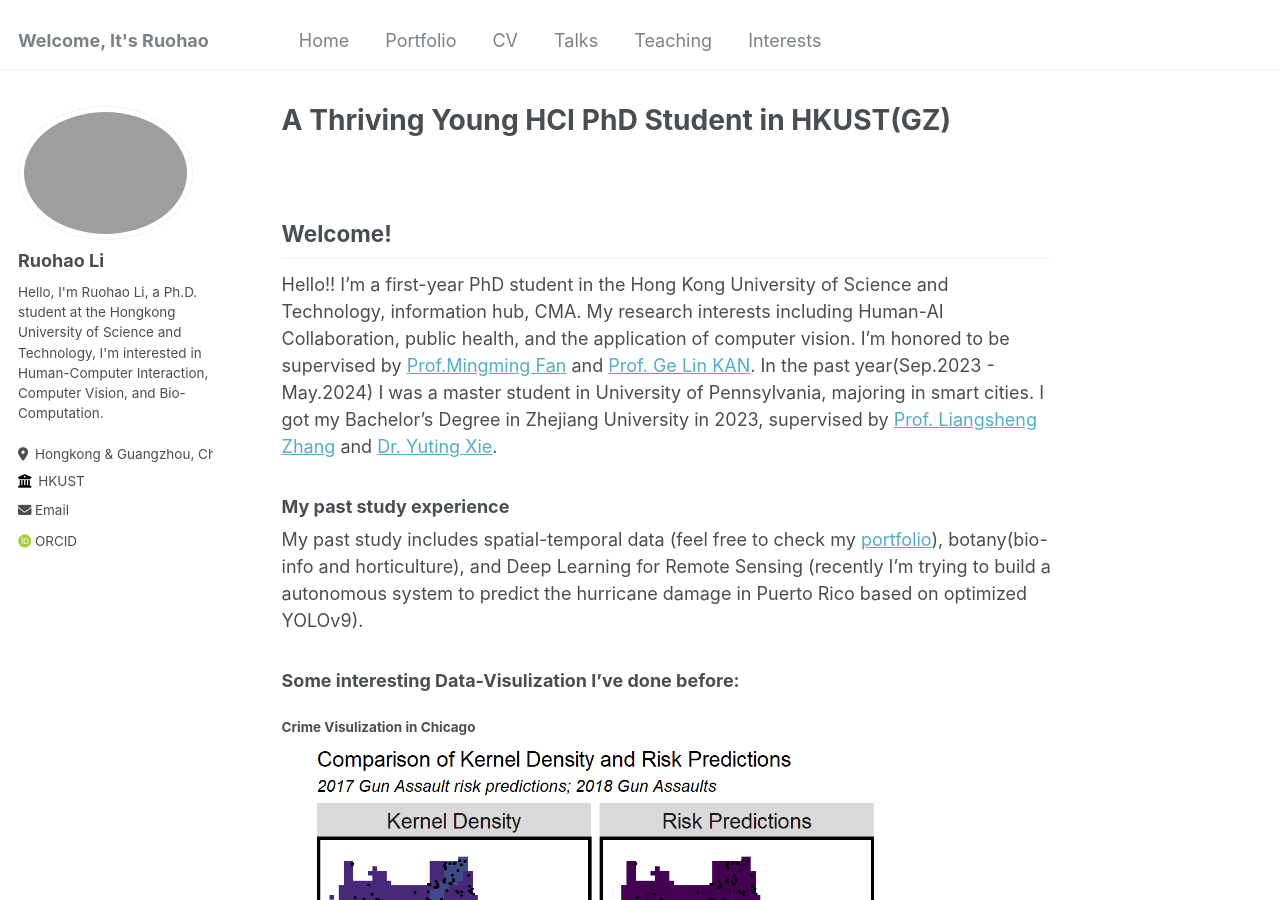
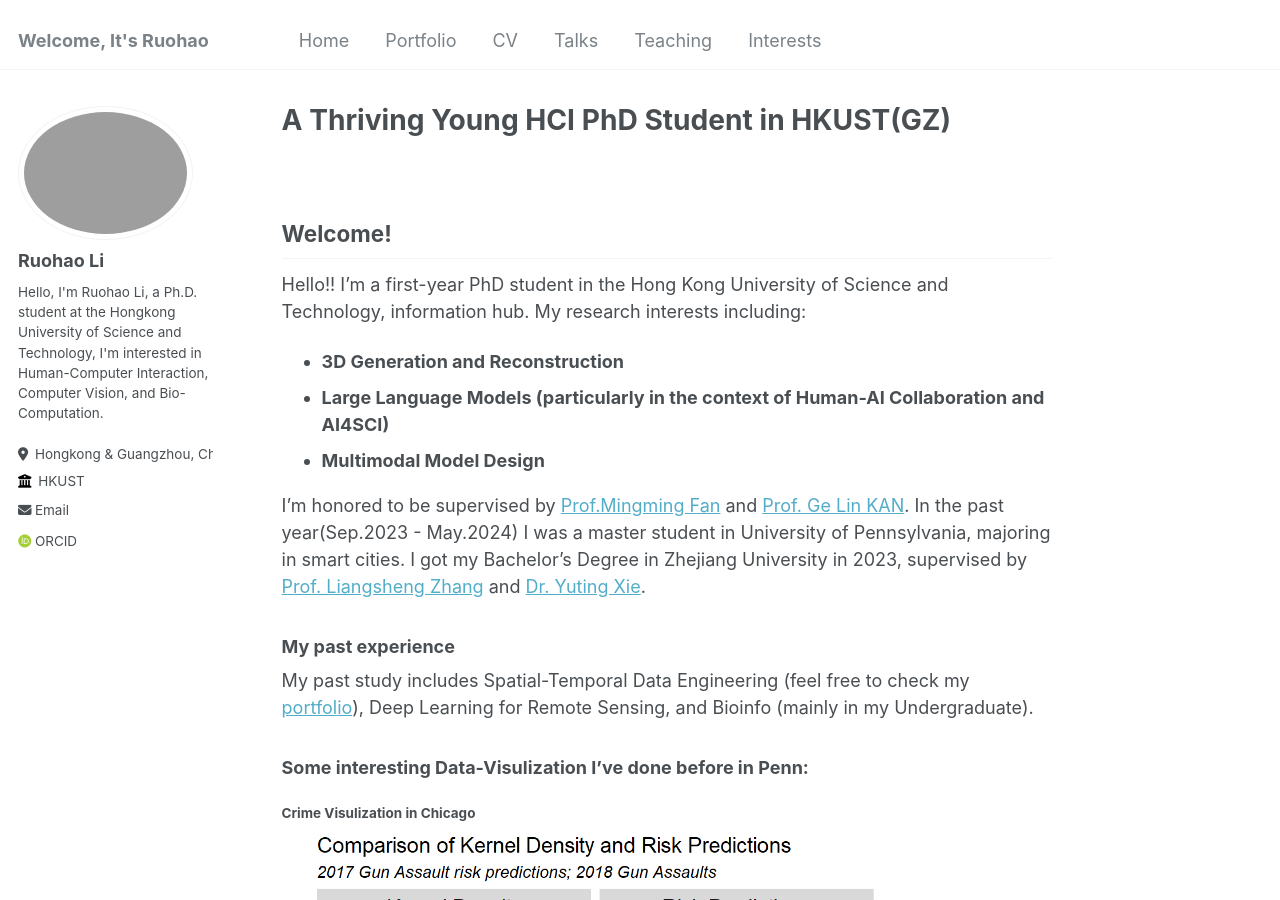
Before and after one commit to ruohaoli/ruohaoli.github.io, a Jekyll site: the page built from _pages/about.md, in a window 1280 px wide and 900 px high. Built offline with Jekyll 4.4.1, drawn with Linux system fonts in a browser that asks for light colours; some web fonts are replaced; some of the changed text lies outside the part shown.

Commit message:
Update about.md

```diff
--- a/_pages/about.md
+++ b/_pages/about.md
@@ -11,16 +11,21 @@ redirect_from:
 
 ## Welcome!
 
-Hello!! I'm a first-year PhD student in the Hong Kong University of Science and Technology, information hub, CMA. My research interests including Human-AI Collaboration, public health, and the application of computer vision. I'm honored to be supervised by [Prof.Mingming Fan](https://www.mingmingfan.com/) and [Prof. Ge Lin KAN](https://facultyprofiles.hkust-gz.edu.cn/faculty-personal-page/KAN-GeLin/gelin). In the past year(Sep.2023 - May.2024) I was a master student in University of Pennsylvania, majoring in smart cities. I got my Bachelor's Degree in Zhejiang University in 2023, supervised by [Prof. Liangsheng Zhang](https://person.zju.edu.cn/0020046) and [Dr. Yuting Xie](https://person.zju.edu.cn/xieyuting).
+Hello!! I'm a first-year PhD student in the Hong Kong University of Science and Technology, information hub. My research interests including:
+
+- **3D Generation and Reconstruction**
+- **Large Language Models (particularly in the context of Human-AI Collaboration and AI4SCI)**
+- **Multimodal Model Design**
+
+ I'm honored to be supervised by [Prof.Mingming Fan](https://www.mingmingfan.com/) and [Prof. Ge Lin KAN](https://facultyprofiles.hkust-gz.edu.cn/faculty-personal-page/KAN-GeLin/gelin). In the past year(Sep.2023 - May.2024) I was a master student in University of Pennsylvania, majoring in smart cities. I got my Bachelor's Degree in Zhejiang University in 2023, supervised by [Prof. Liangsheng Zhang](https://person.zju.edu.cn/0020046) and [Dr. Yuting Xie](https://person.zju.edu.cn/xieyuting).
 
 
-### My past study experience
+### My past experience
+
+My past study includes Spatial-Temporal Data Engineering (feel free to check my [portfolio](https://ruohaoli.github.io/portfolio/)), Deep Learning for Remote Sensing, and  Bioinfo (mainly in my Undergraduate).
 
 
-My past study includes spatial-temporal data (feel free to check my [portfolio](https://ruohaoli.github.io/portfolio/)), botany(bio-info and horticulture), and Deep Learning for Remote Sensing (recently I'm trying to build a autonomous system to predict the hurricane damage in Puerto Rico based on optimized YOLOv9).
-
-
-### Some interesting Data-Visulization I've done before:
+### Some interesting Data-Visulization I've done before in Penn:
 
 #### Crime Visulization in Chicago
 
```
Also changed, not shown: other parts of _pages/about.md (+1 -1 lines).
